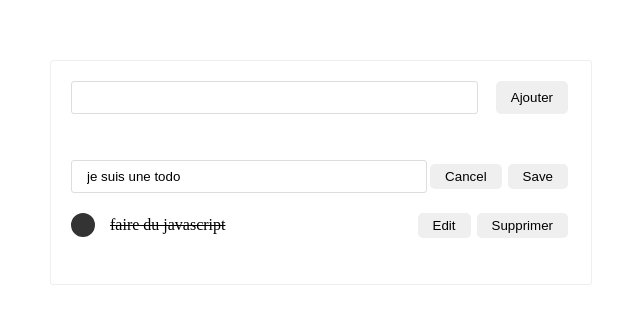
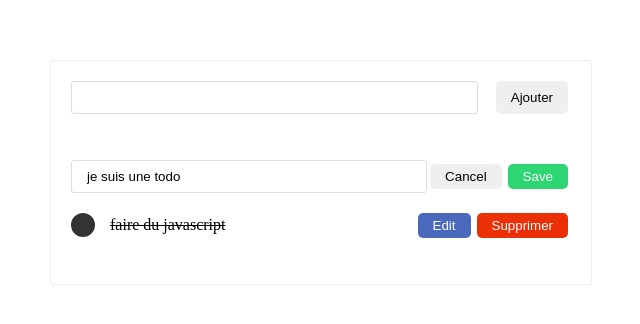
Before and after one commit to bricard-dev/todo-dyma-js, a website built with webpack: page src/index.html in a window 1280 px wide. Shown: the part 228-552 px from the top of the page, without its empty margins (319-959 px from the left). Built offline with nearby package versions, Linux system fonts and the light colour scheme.

Commit message:
Add class button

```diff
--- a/src/index.js
+++ b/src/index.js
@@ -38,12 +38,14 @@ const displayTodo = () => {
 const createTodoElement = (todo, index) => {
   const li = document.createElement("li");
   const buttonDelete = document.createElement("button");
+  buttonDelete.classList.add("danger");
   buttonDelete.innerText = "Supprimer";
   buttonDelete.addEventListener("click", (event) => {
     event.stopPropagation();
     deleteTodo(index);
   });
   const buttonEdit = document.createElement("button");
+  buttonEdit.classList.add("primary");
   buttonEdit.innerHTML = "Edit";
   buttonEdit.addEventListener("click", (event) => {
     event.stopPropagation();
@@ -66,6 +68,7 @@ const createTodoEditElement = (todo, index) => {
   input.type = "text";
   input.value = todo.text;
   const buttonSave = document.createElement("button");
+  buttonSave.classList.add("success");
   buttonSave.innerHTML = "Save";
   buttonSave.addEventListener("click", (event) => {
     event.stopPropagation();
--- a/src/style.css
+++ b/src/style.css
@@ -34,6 +34,21 @@ button {
   border-radius: 5px;
   cursor: pointer;
   margin: 0 3px;
+}
+
+button.danger {
+  background: #eb2f06;
+  color: white;
+}
+
+button.primary {
+  background: #4a69bd;
+  color: white;
+}
+
+button.success {
+  background: #2ed573;
+  color: white;
 }
 
 input {
```
